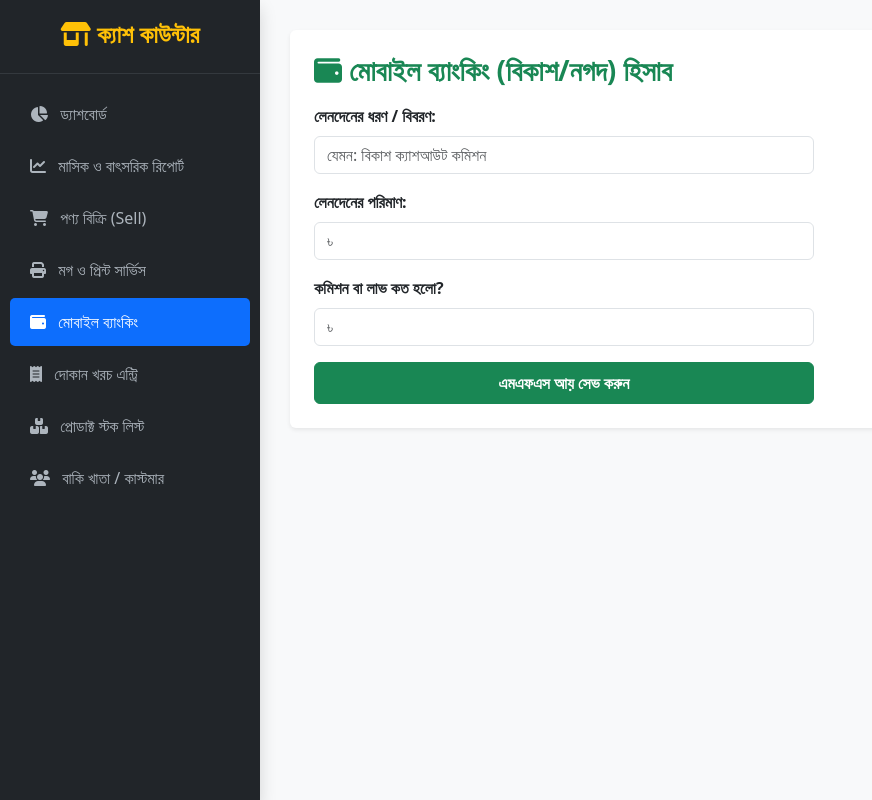
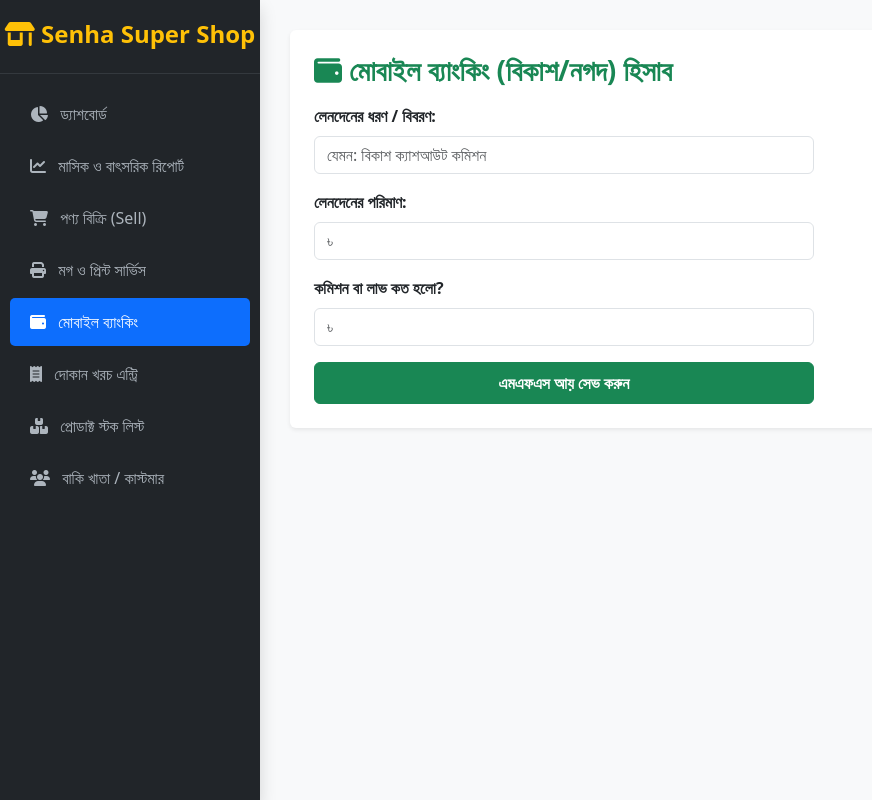
Before and after one commit to md-sijan-mahmud/senha-super-shop-erp, a Django app: page /add-mfs/ in a window 1280 px wide. Shown: the whole page, without its empty margins (0-872 px from the left). Run offline with Django 5.2, Linux system fonts and the light colour scheme.

Commit message:
Change brand name to Senha Super Shop

```diff
--- a/shop/templates/shop/base.html
+++ b/shop/templates/shop/base.html
@@ -52,7 +52,7 @@
 
     <!-- বাম পাশের সাইডবার মেনু -->
     <div class="sidebar shadow">
-        <h4 class="text-center text-warning fw-bold mb-4"><i class="fa-solid fa-shop"></i> ক্যাশ কাউন্টার</h4>
+        <h4 class="text-center text-warning fw-bold mb-4"><i class="fa-solid fa-shop"></i> Senha Super Shop</h4>
         <hr class="text-secondary">
 
         <a href="{% url 'dashboard' %}" class="{% if request.resolver_match.url_name == 'dashboard' %}active-menu{% endif %}">
```
